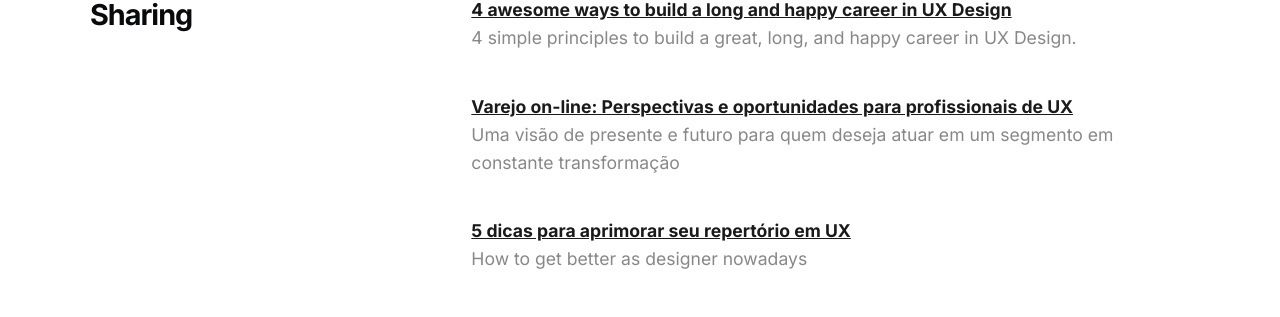
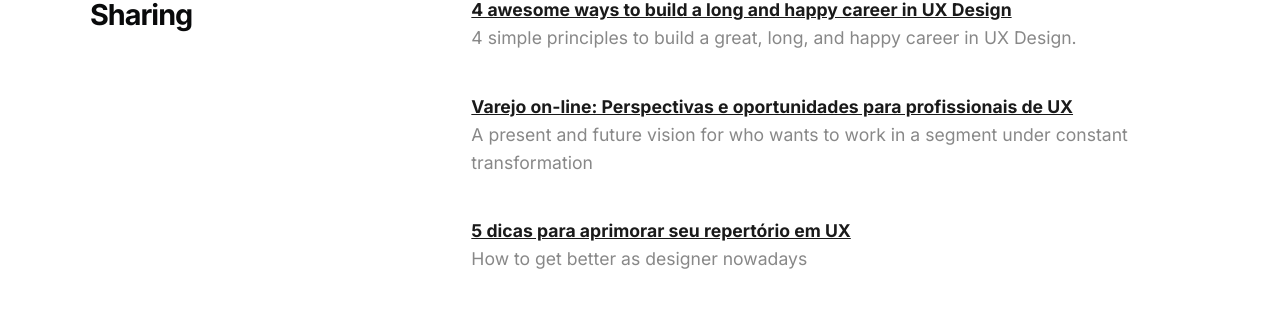
Before and after one commit to drigoteixeira/drigoteixeira.github.io, a Jekyll site: the page built from index.html, in a window 1280 px wide and 900 px high, scrolled down 3622 px. Shown: the part 136-453 px from the top of the window. Built offline with Jekyll 4.4.1, drawn with Linux system fonts in a browser that asks for light colours.

Commit message:
Update homepage

```diff
--- a/index.html
+++ b/index.html
@@ -155,7 +155,7 @@ subtitle: 'Rodrigo Teixeira is a product and service designer based in São Paul
                 <dt><a href="https://drigoteixeira.medium.com/4-awesome-ways-to-build-a-long-and-happy-career-in-ux-design-950ffc0aa869">4 awesome ways to build a long and happy career in UX Design</a></dt>
                 <dd>4 simple principles to build a great, long, and happy career in UX Design.</dd>
                 <dt><a href="https://medium.com/product-design-linx/varejo-on-line-perspectivas-e-oportunidades-para-profissionais-de-ux-4e589f50aad">Varejo on-line: Perspectivas e oportunidades para profissionais de UX</a></dt>
-                <dd>Uma visão de presente e futuro para quem deseja atuar em um segmento em constante transformação</dd>
+                <dd>A present and future vision for who wants to work in a segment under constant transformation</dd>
                 <dt><a href="https://medium.com/product-design-linx/5-dicas-para-aprimorar-seu-repertório-em-ux-8a5e57fa4f77">5 dicas para aprimorar seu repertório em UX</a></dt>
                 <dd>How to get better as designer nowadays</dd>
             </dl>
```
